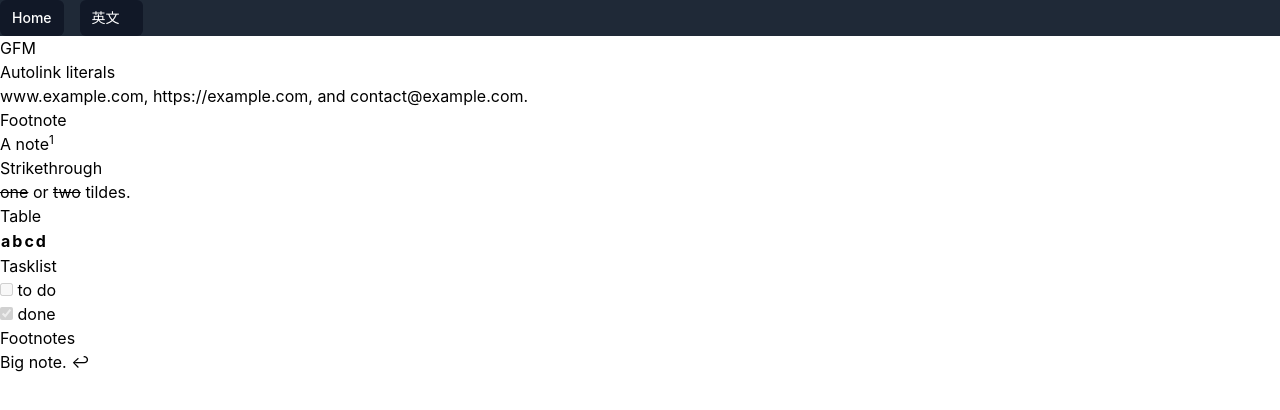
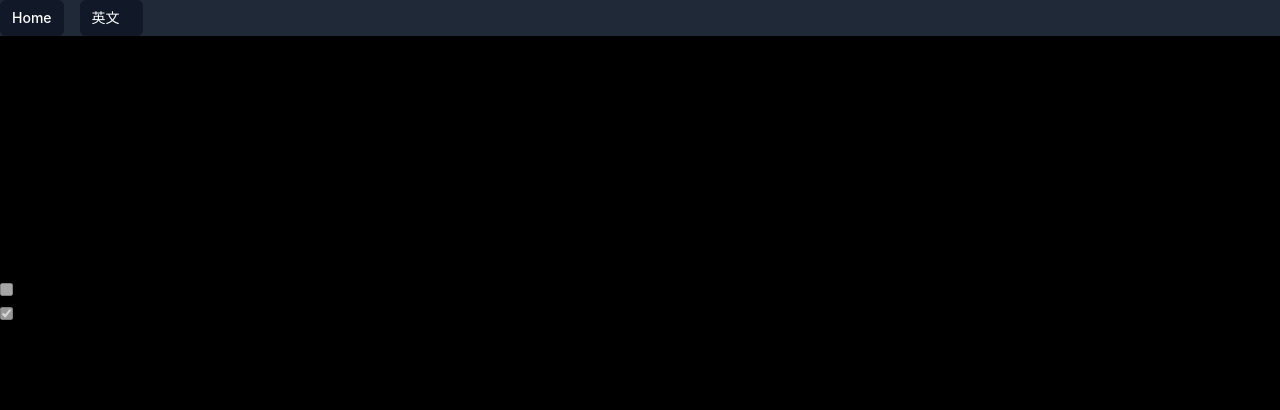
Before and after one commit to akira103150146/akira103150146.github.io, a React (Create React App) app: page /english-class in a window 1280 px wide. Shown: the top 410 px of the page. Built offline with nearby package versions, Linux system fonts and the light colour scheme.

Commit message:
fix tailwind conflict with react-markdown

```diff
--- a/src/index.css
+++ b/src/index.css
@@ -1,6 +1,10 @@
 @tailwind base;
 @tailwind components;
 @tailwind utilities;
+
+.markdown > * {
+  all: revert;
+}
 
 body {
   margin: 0;
@@ -9,6 +13,7 @@ body {
     sans-serif;
   -webkit-font-smoothing: antialiased;
   -moz-osx-font-smoothing: grayscale;
+  background-color: black;
 }
 
 code {
```
